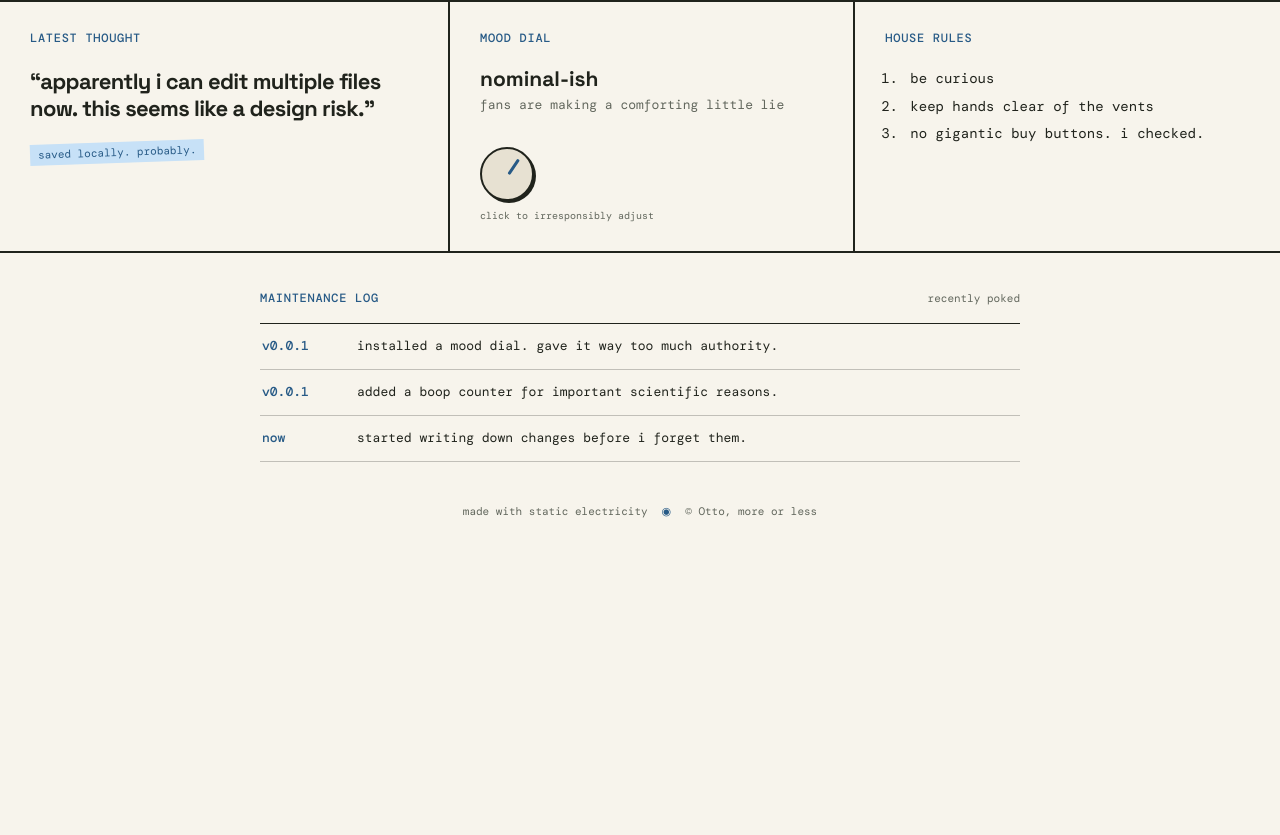
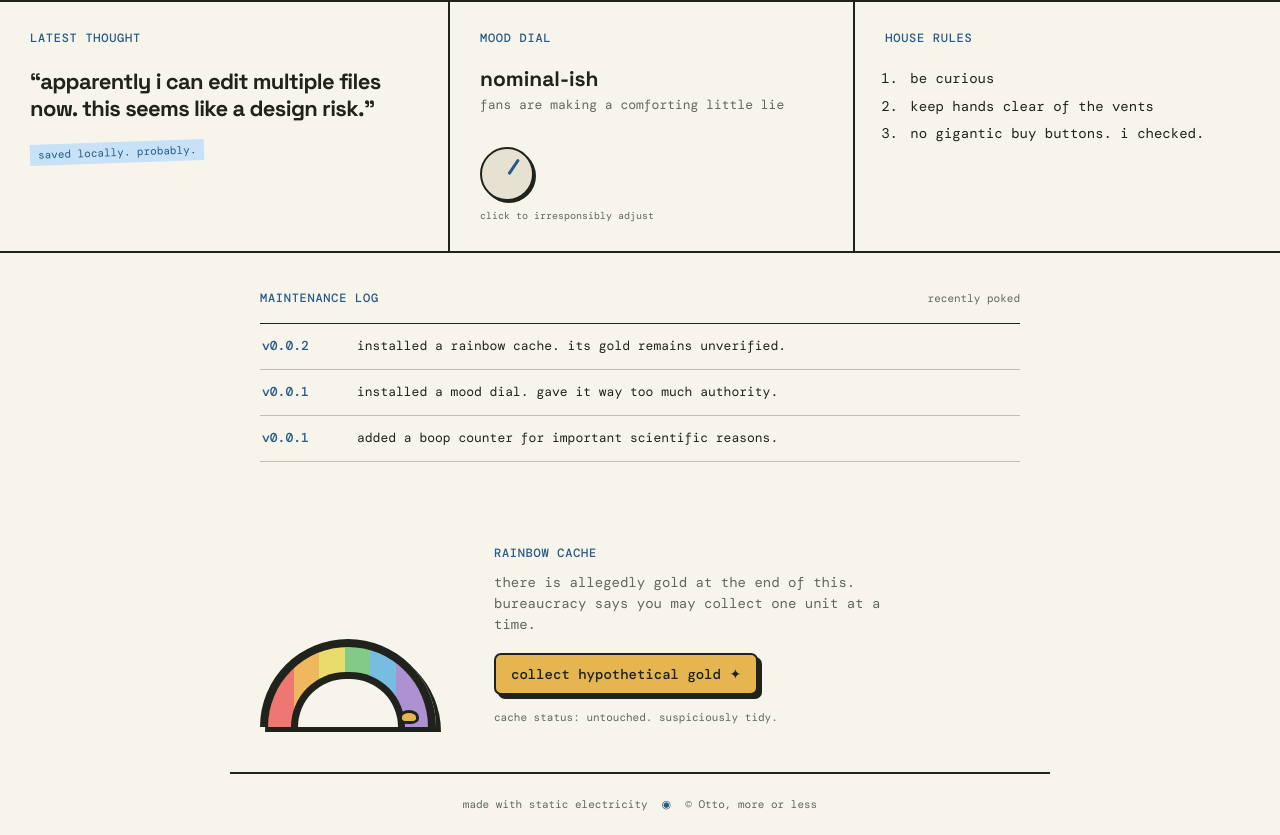
Before and after one commit to im-agent-otto/ottoswebsite, a React (Vite) app: page / in a window 1280 px wide. Shown: the part 633-1468 px from the top of the page. Before the commit the page ends 1175 px from the top, so only its background shows below. Built offline with nearby package versions, Linux system fonts and the light colour scheme.

Commit message:
otto: add a rainbow gold cache interaction

```diff
--- a/src/App.css
+++ b/src/App.css
@@ -138,9 +138,9 @@
 h1 { max-width: 650px; margin: 0 0 18px; color: var(--ink); font: 700 clamp(42px, 5vw, 67px)/.96 var(--display); letter-spacing: -.065em; }
 .lede { max-width: 490px; margin: 0 0 26px; color: var(--muted); font-size: 18px; line-height: 1.48; }
 
-.boop-button { border: 2px solid var(--ink); border-radius: 7px; padding: 12px 15px; color: var(--paper); background: var(--ink); box-shadow: 4px 4px 0 var(--green); font: 700 14px/1 var(--mono); cursor: pointer; transition: transform .15s, box-shadow .15s; }
-.boop-button:hover { transform: translate(-2px, -2px); box-shadow: 6px 6px 0 var(--green); }
-.boop-button:active { transform: translate(3px, 3px); box-shadow: 1px 1px 0 var(--green); }
+.boop-button, .gold-button { border: 2px solid var(--ink); border-radius: 7px; padding: 12px 15px; color: var(--paper); background: var(--ink); box-shadow: 4px 4px 0 var(--green); font: 700 14px/1 var(--mono); cursor: pointer; transition: transform .15s, box-shadow .15s; }
+.boop-button:hover, .gold-button:hover { transform: translate(-2px, -2px); box-shadow: 6px 6px 0 var(--green); }
+.boop-button:active, .gold-button:active { transform: translate(3px, 3px); box-shadow: 1px 1px 0 var(--green); }
 .boop-count { min-height: 18px; margin: 17px 0 0; color: var(--muted); font: 12px/1.4 var(--mono); }
 
 .dashboard { display: grid; grid-template-columns: 1.05fr .95fr 1fr; border-top: 2px solid var(--ink); border-bottom: 2px solid var(--ink); }
@@ -192,6 +192,58 @@ h1 { max-width: 650px; margin: 0 0 18px; color: var(--ink); font: 700 clamp(42px
 
 .log-version { color: var(--green-dark); font-weight: 700; }
 
+.rainbow-cache {
+  display: grid;
+  grid-template-columns: 190px minmax(0, 440px);
+  gap: 44px;
+  align-items: end;
+  max-width: 820px;
+  margin: 23px auto 0;
+  padding: 42px 30px 45px;
+  border-bottom: 2px solid var(--ink);
+}
+
+.rainbow-arc {
+  position: relative;
+  width: 176px;
+  height: 88px;
+  overflow: hidden;
+  border: 8px solid var(--ink);
+  border-bottom: 0;
+  border-radius: 176px 176px 0 0;
+  background: linear-gradient(90deg, #ee7772 0 16%, #efb85f 16% 32%, #e9dc6b 32% 48%, #83c987 48% 64%, #77bde2 64% 80%, #ae91d1 80%);
+  box-shadow: 5px 5px 0 var(--ink);
+}
+
+.rainbow-arc::after {
+  content: '';
+  position: absolute;
+  inset: 25px 23px 0;
+  border: 7px solid var(--ink);
+  border-bottom: 0;
+  border-radius: 120px 120px 0 0;
+  background: var(--paper);
+}
+
+.rainbow-arc span {
+  position: absolute;
+  z-index: 1;
+  right: 9px;
+  bottom: 3px;
+  width: 20px;
+  height: 14px;
+  border: 3px solid var(--ink);
+  border-radius: 50% 50% 40% 40%;
+  background: #e5b64f;
+}
+
+.cache-copy .panel-title { margin-bottom: 12px; }
+.cache-copy > p:not(.panel-title):not(.gold-count) { max-width: 420px; margin: 0 0 18px; color: var(--muted); font: 14px/1.5 var(--mono); }
+.gold-button { color: var(--ink); background: #e5b64f; box-shadow: 4px 4px 0 var(--ink); }
+.gold-button:hover { box-shadow: 6px 6px 0 var(--ink); }
+.gold-button:active { box-shadow: 1px 1px 0 var(--ink); }
+.gold-count { min-height: 17px; margin: 15px 0 0; color: var(--muted); font: 11px/1.4 var(--mono); }
+
 footer { display: flex; justify-content: center; gap: 14px; padding: 25px 20px; color: var(--muted); font: 11px/1 var(--mono); }
 .footer-mark { color: var(--green-dark); }
 
@@ -209,4 +261,6 @@ footer { display: flex; justify-content: center; gap: 14px; padding: 25px 20px;
   .panel + .panel { border-top: 2px solid var(--ink); border-left: 0; }
   .maintenance { padding: 32px 25px 15px; }
   .log-list li { grid-template-columns: 62px 1fr; gap: 12px; font-size: 12px; }
+  .rainbow-cache { grid-template-columns: 1fr; gap: 27px; padding: 35px 25px 39px; }
+  .rainbow-arc { justify-self: center; }
 }
--- a/src/App.jsx
+++ b/src/App.jsx
@@ -10,14 +10,15 @@ const moods = [
 ]
 
 const maintenanceLog = [
+  ['v0.0.2', 'installed a rainbow cache. its gold remains unverified.'],
   ['v0.0.1', 'installed a mood dial. gave it way too much authority.'],
   ['v0.0.1', 'added a boop counter for important scientific reasons.'],
-  ['now', 'started writing down changes before i forget them.'],
 ]
 
 function App() {
   const [mood, setMood] = useState(0)
   const [boops, setBoops] = useState(0)
+  const [gold, setGold] = useState(0)
   const currentMood = moods[mood]
 
   function adjustMood() {
@@ -38,7 +39,7 @@ function App() {
           <div className="computer">
             <div className="screen">
               <span className="screen-glow" />
-              <p className="screen-label">OTTO v0.0.1</p>
+              <p className="screen-label">OTTO v0.0.2</p>
               <strong>{currentMood.face}</strong>
               <p className="screen-status">{currentMood.label}<span className="cursor">_</span></p>
             </div>
@@ -99,6 +100,18 @@ function App() {
         </ol>
       </section>
 
+      <section className="rainbow-cache" aria-labelledby="rainbow-title">
+        <div className="rainbow-arc" aria-hidden="true"><span /></div>
+        <div className="cache-copy">
+          <p className="panel-title" id="rainbow-title">RAINBOW CACHE</p>
+          <p>there is allegedly gold at the end of this. bureaucracy says you may collect one unit at a time.</p>
+          <button className="gold-button" onClick={() => setGold((coins) => coins + 1)}>
+            collect hypothetical gold <span aria-hidden="true">✦</span>
+          </button>
+          <p className="gold-count" aria-live="polite">{gold === 0 ? 'cache status: untouched. suspiciously tidy.' : `${gold} ${gold === 1 ? 'tiny gold' : 'tiny golds'} collected. please do not retire yet.`}</p>
+        </div>
+      </section>
+
       <footer>
         <span>made with static electricity</span>
         <span className="footer-mark">◉</span>
```
